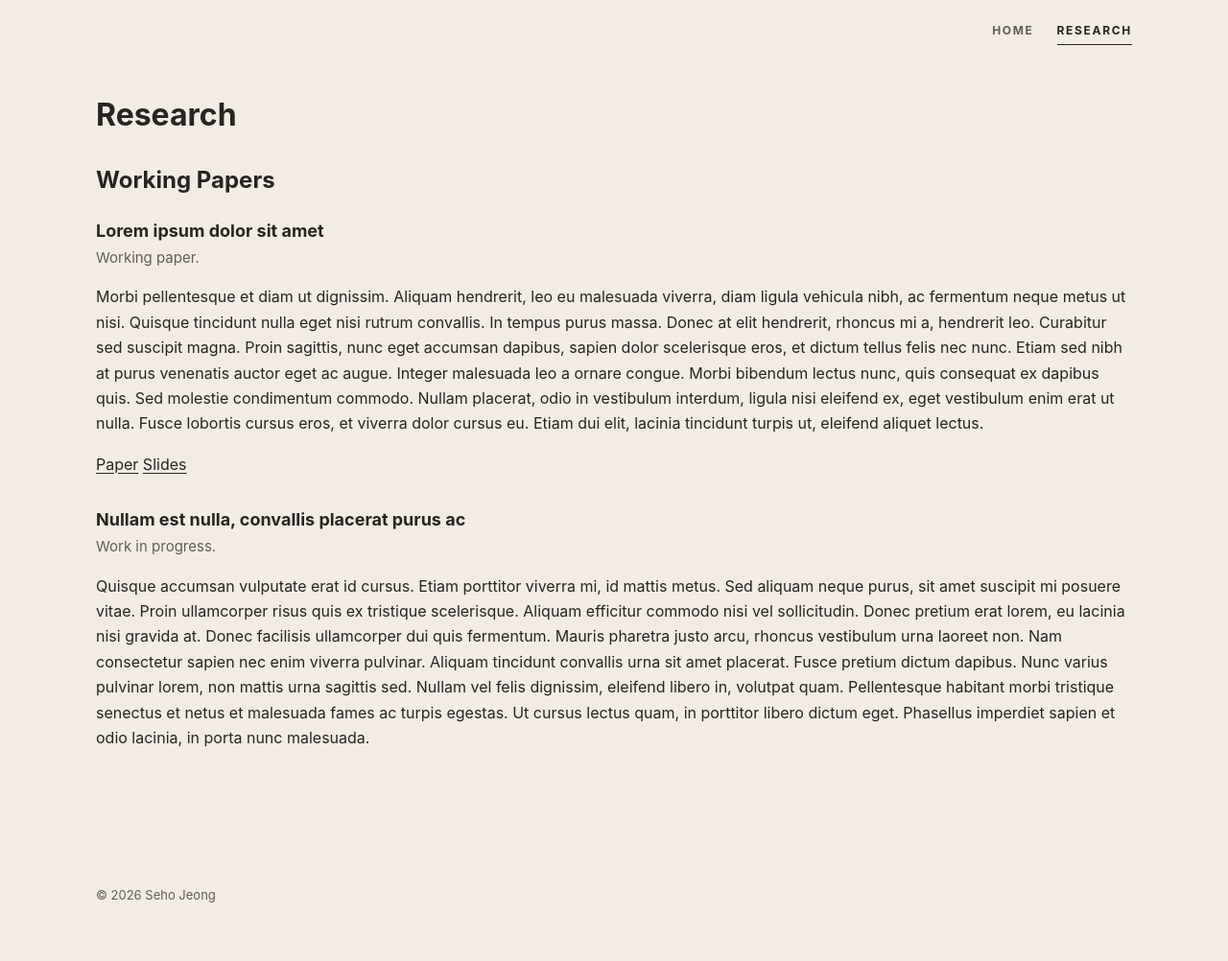
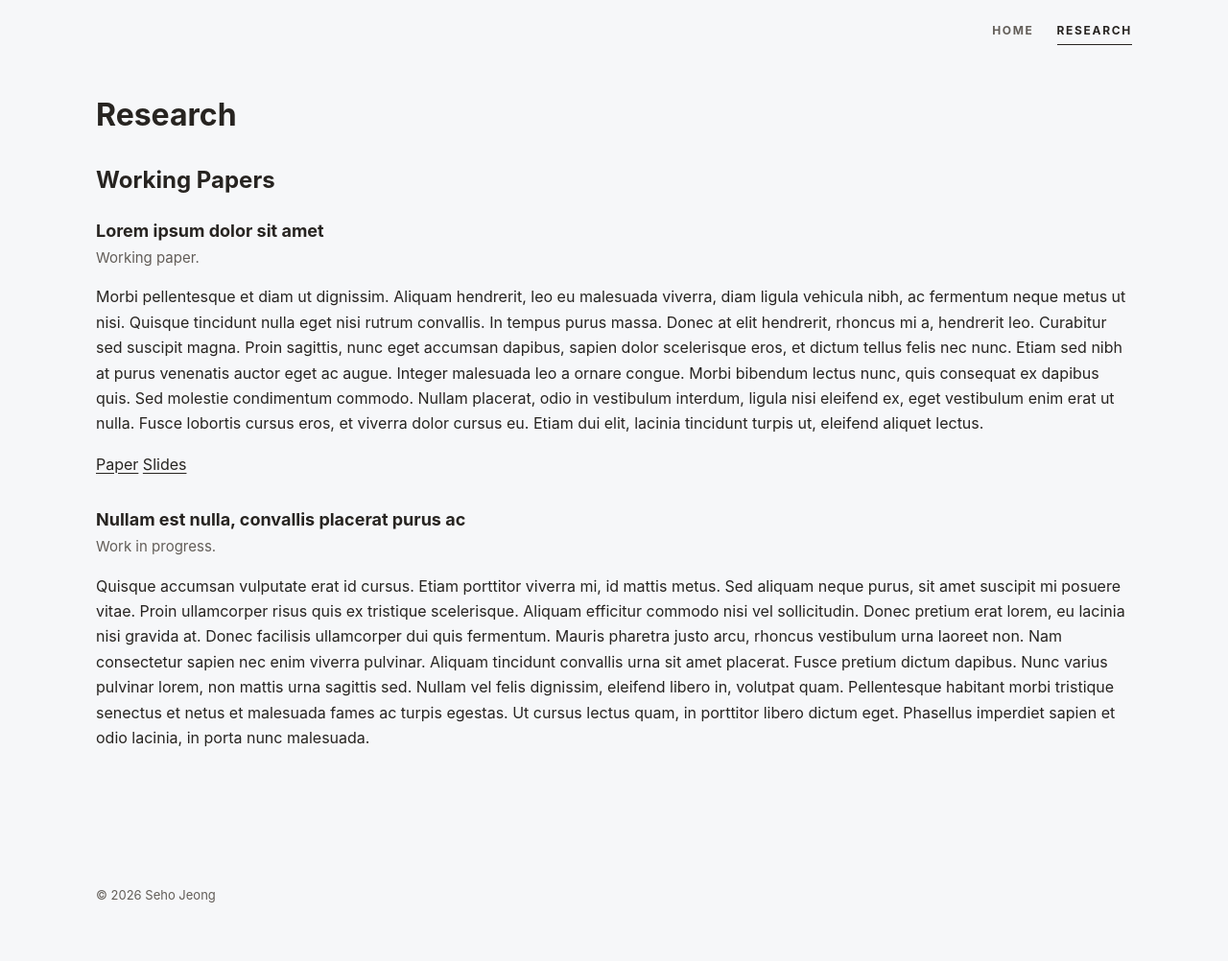
Before and after one commit to jeong-seho/jeong-seho.github.io, a Jekyll site: the page built from research.md, in a window 1280 px wide. Shown: the whole page at 96% size. Built offline with Jekyll 4.4.1, drawn with Linux system fonts in a browser that asks for light colours; some web fonts are replaced.

Commit message:
Update style.css

```diff
--- a/assets/css/style.css
+++ b/assets/css/style.css
@@ -18,7 +18,7 @@
 
 :root {
     /* Colors */
-    --page-bg: #f2ece4;
+    --page-bg: #f6f7f9;
     --text-main: #272421;
     --text-muted: #625d58;
     --line: #ded7cd;
```
